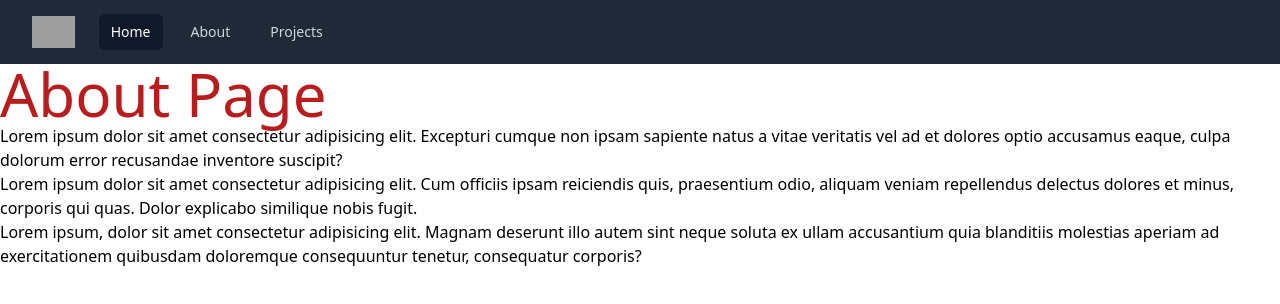
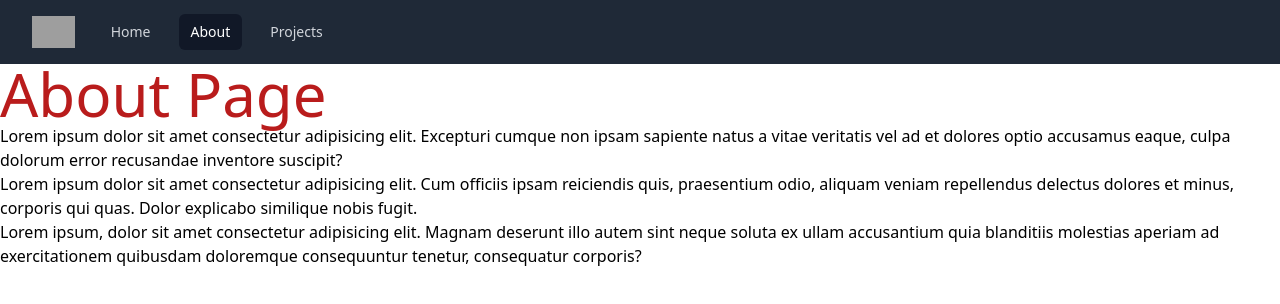
Before and after one commit to depechedave/my-portfolio, a Gatsby site: page /about in a window 1280 px wide. Built offline with nearby package versions, Linux system fonts and the light colour scheme; Gatsby itself is replaced by a stand-in of ours; grey boxes are pictures that could not be loaded.

Commit message:
Navbar active styles

```diff
--- a/src/components/Navbar.js
+++ b/src/components/Navbar.js
@@ -4,9 +4,9 @@ import React from "react"
 import { Link } from "gatsby"
 
 const navigation = [
-  { name: "Home", href: "/", current: true },
-  { name: "About", href: "/about", current: false },
-  { name: "Projects", href: "/projects", current: false },
+  { name: "Home", href: "/" },
+  { name: "About", href: "/about" },
+  { name: "Projects", href: "/projects" },
 ]
 
 function classNames(...classes) {
@@ -48,14 +48,12 @@ export default function Navbar() {
                   <div className="flex space-x-4">
                     {navigation.map(item => (
                       <Link
+                        to={item.href}
                         key={item.name}
-                        href={item.href}
-                        className={classNames(
-                          item.current
-                            ? "bg-gray-900 text-white"
-                            : "text-gray-300 hover:bg-gray-700 hover:text-white",
-                          "px-3 py-2 rounded-md text-sm font-medium"
-                        )}
+                        className={
+                          "px-3 py-2 rounded-md text-sm font-medium text-gray-300 hover:bg-gray-700 hover:text-white"
+                        }
+                        activeClassName={"bg-gray-900 text-white"}
                         aria-current={item.current ? "page" : undefined}
                       >
                         {item.name}
```
